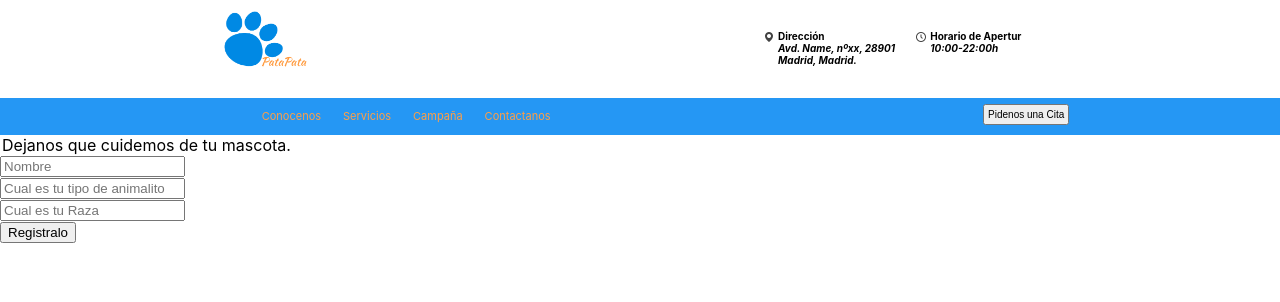
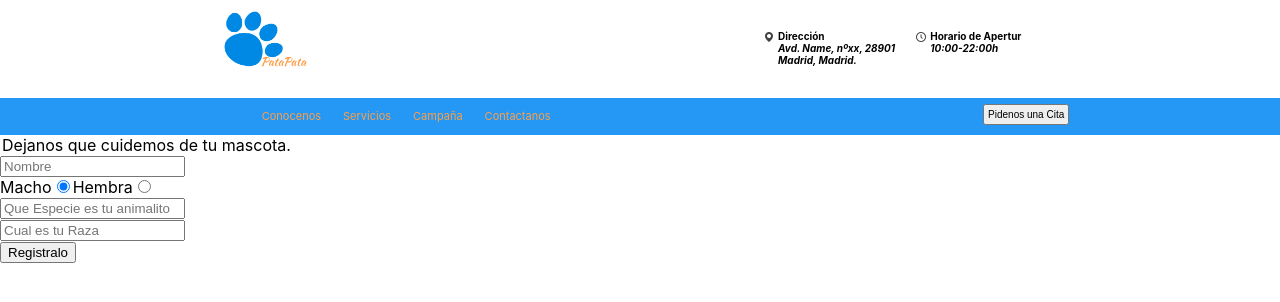
Before and after one commit to manuemendoza/clinicaVeterinaria, a React (Create React App) app in the folder clinicaveterinaria/: page /register/pet in a window 1280 px wide. Shown: the top 302 px of the page. Built offline with nearby package versions, Linux system fonts and the light colour scheme.

Commit message:
modify create user

```diff
--- a/clinicaveterinaria/src/pages/CreatePet/CreatePet.js
+++ b/clinicaveterinaria/src/pages/CreatePet/CreatePet.js
@@ -7,11 +7,13 @@ const CreatePet = () => {
     const HandleCreatePet = (c) => {
         c.preventDefault()
         const name = c.target.name.value;
-        const animal = c.target.animal.value;
+        const animal = c.target.kind.value;
         const breed = c.target.breed.value;
+        const gender = c.target.gender.value;
         console.log(name);
         console.log(animal);
         console.log(breed);
+        console.log(gender);
     };
 
     return(
@@ -32,10 +34,18 @@ const CreatePet = () => {
                         </div>
                         <div>
                             <label>
+                                Macho
+                                <input type="radio" name="gender" value="Macho" checked/>
+                                Hembra
+                                <input type="radio" name="gender" value="Hembra"/>
+                            </label>
+                        </div>
+                        <div>
+                            <label>
                                 <input
                                     type='text'
-                                    name='animal'
-                                    placeholder="Cual es tu tipo de animalito"
+                                    name='kind'
+                                    placeholder="Que Especie es tu animalito"
                                     required />
                             </label>
                         </div>
```
